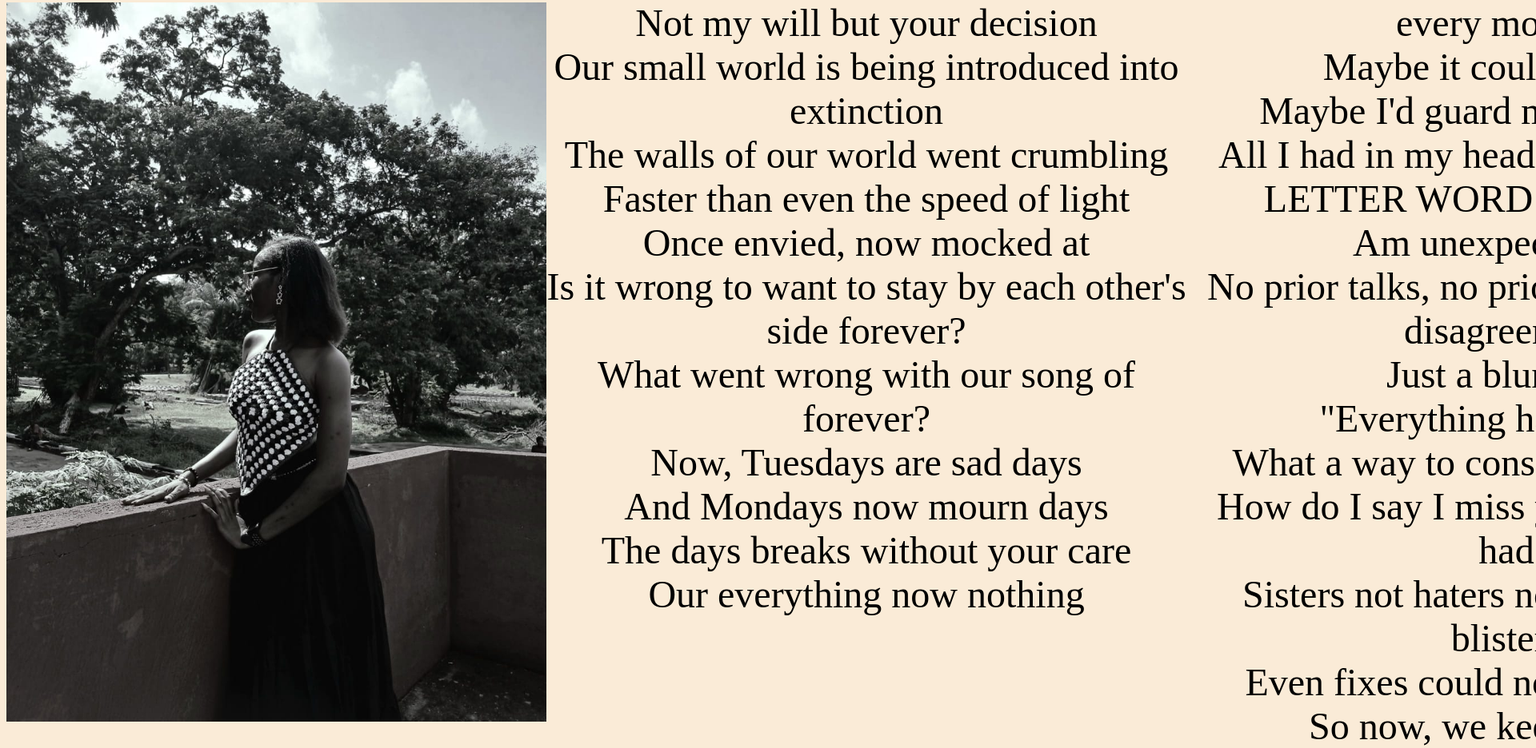
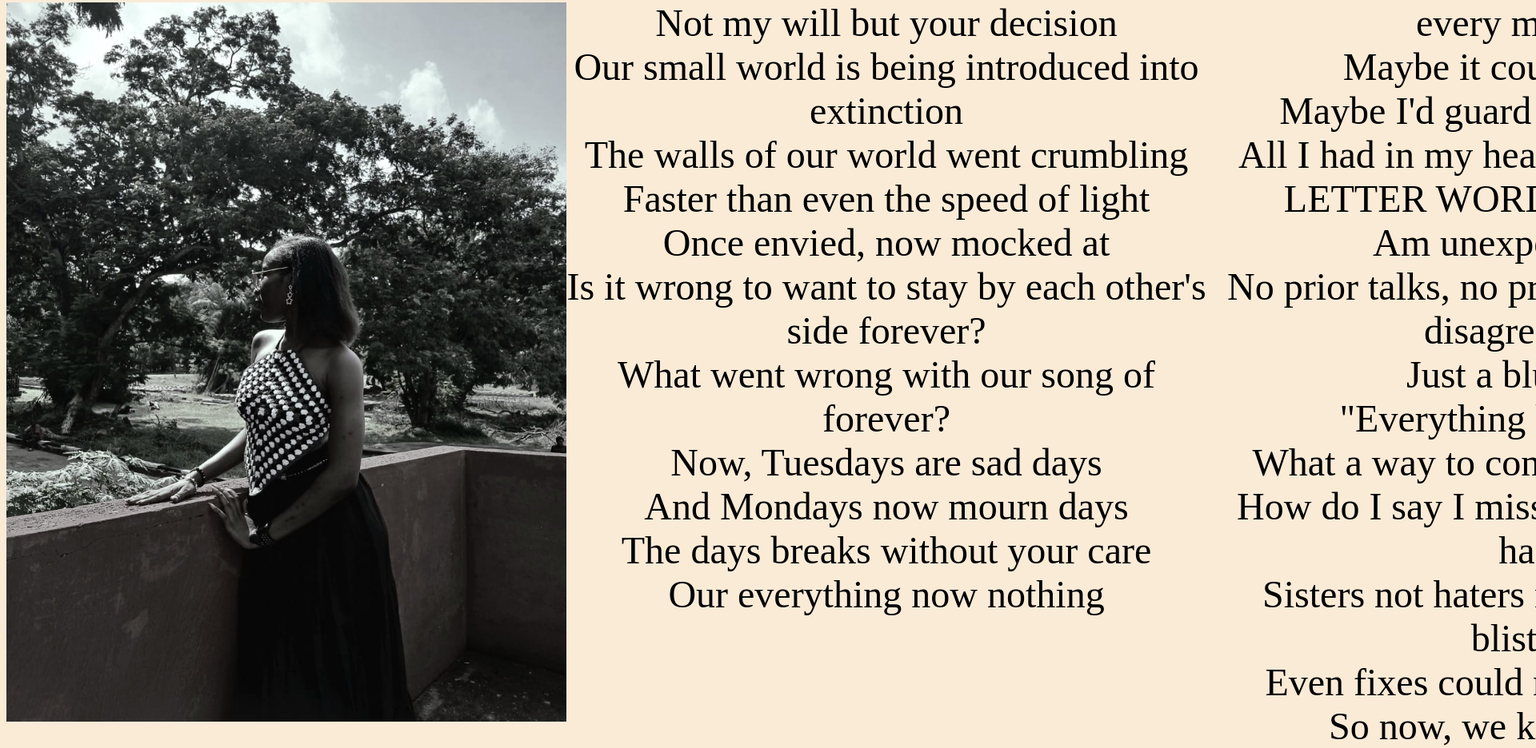
Before and after one commit to Y-King2001/laila, a plain HTML site: page index.html in a window 1280 px wide. Shown: the part 672-1608 px from the top of the page at 80% size, 1920 px wide, since content can reach past the window. Drawn offline with Linux system fonts and the light colour scheme; a web font is replaced by a local one.

Commit message:
Update style.css

```diff
--- a/style.css
+++ b/style.css
@@ -37,7 +37,7 @@ h2 {
 
 img {
     height: 900px;
-    width: 7r00px;
+    width: 700px;
 }
 
 .grid-container h2 {
@@ -47,4 +47,5 @@ img {
 .grid-container p {
     font-family: Playwrite CA;
     padding-top: 30px;
+
 }
```
